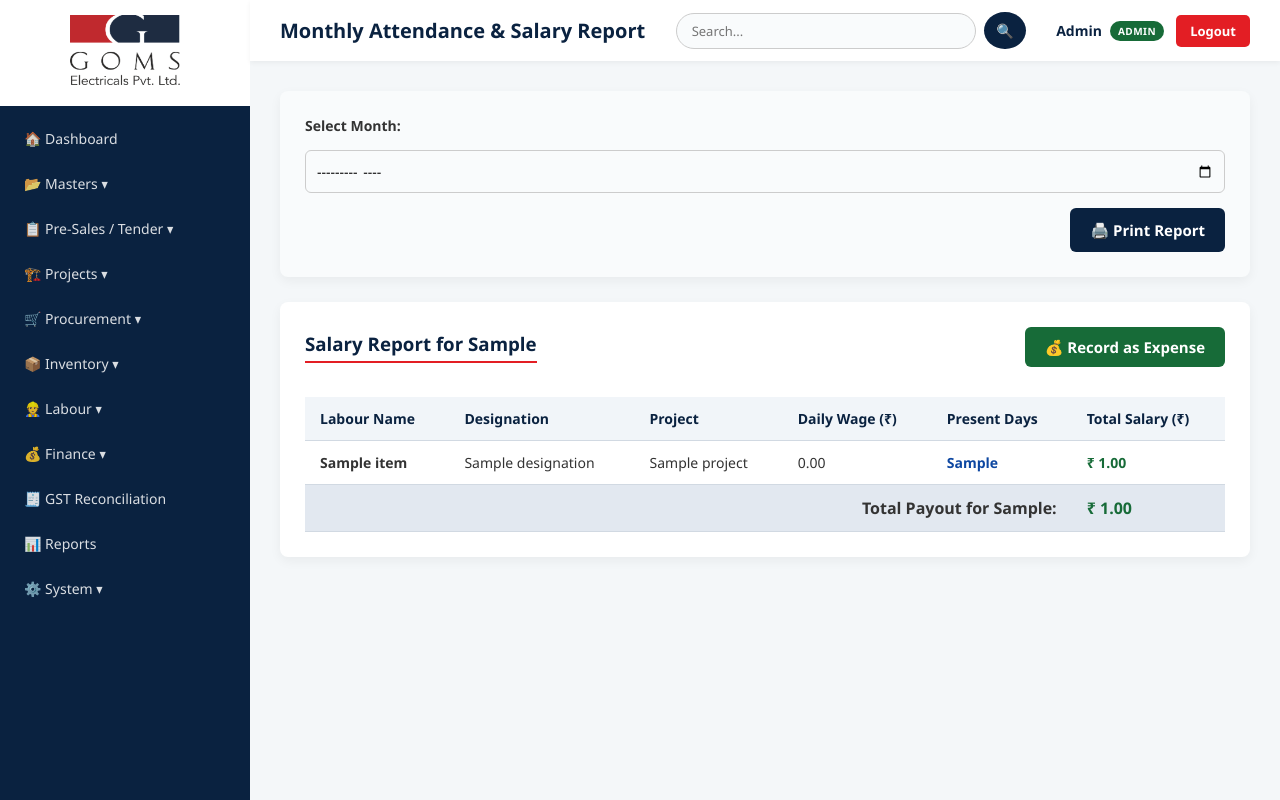
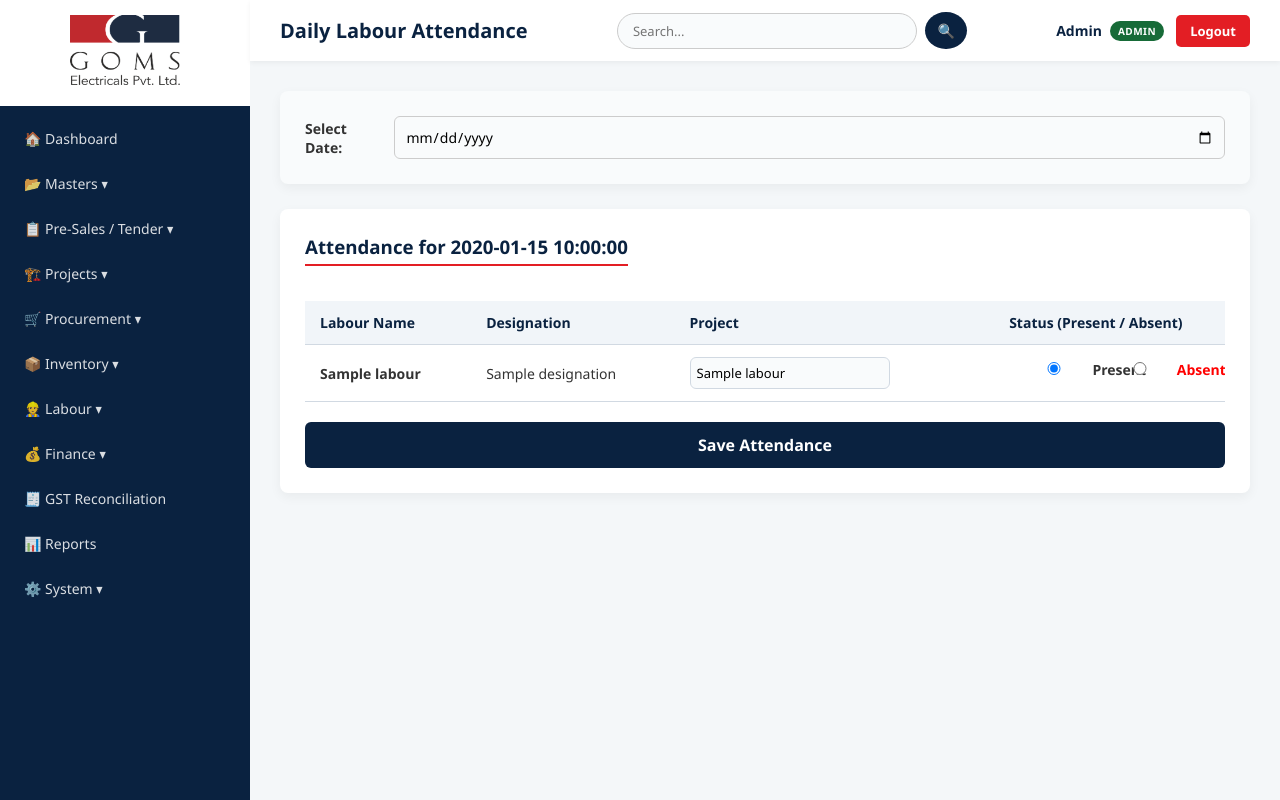
Before and after one commit to Thileepanas/goms-erp, a Flask app: template templates/attendance.html in a window 1280 px wide. Run offline with Flask 3, Linux system fonts and the light colour scheme; a user stored in the database is signed in; tables that the repository leaves empty hold one stand-in row (values such as "Sample post"); the template is opened without the code that fills it: most values are stand-ins (such as "Sample title", 1, 10 or a date in 2020).

Commit message:
Refactor attendance.html for daily attendance tracking
Updated attendance template to mark daily attendance and added functionality for selecting date. Removed salary report section and adjusted form structure.

```diff
--- a/templates/attendance.html
+++ b/templates/attendance.html
@@ -1,30 +1,20 @@
 {% extends "base.html" %}
-{% block title %}Salary Report{% endblock %}
-{% block page_title %}Monthly Attendance & Salary Report{% endblock %}
+{% block title %}Mark Attendance{% endblock %}
+{% block page_title %}Daily Labour Attendance{% endblock %}
 
 {% block content %}
 <div class="card no-print" style="background: #f9fbfc;">
-    <form method="GET" style="display: flex; gap: 15px; align-items: center; flex-wrap: wrap;">
-        <label style="margin: 0; font-weight: bold;">Select Month:</label>
-        <input type="month" name="month" value="{{ selected_month }}" onchange="this.form.submit()" style="padding: 10px; border-radius: 6px; border: 1px solid #ccc;">
-        <button onclick="window.print()" type="button" class="btn" style="margin-left: auto; background: #0a2240;">🖨️ Print Report</button>
+    <form method="GET" style="display: flex; gap: 15px; align-items: center;">
+        <label style="margin: 0; font-weight: bold;">Select Date:</label>
+        <input type="date" name="date" value="{{ selected_date }}" onchange="this.form.submit()" style="padding: 10px; border-radius: 6px; border: 1px solid #ccc;">
     </form>
 </div>
 
+<form method="POST">
+    <input type="hidden" name="attendance_date" value="{{ selected_date }}">
     <div class="card">
-    <div style="display: flex; justify-content: space-between; align-items: center; margin-bottom: 15px;">
-        <h3 style="margin: 0;">Salary Report for {{ selected_month }}</h3>
-
-        <!-- NEW: Pay Salary Button -->
-        {% if report_data and ns.total_payout > 0 %}
-        <form method="POST" action="{{ url_for('pay_labour_salary') }}" onsubmit="return confirm('Save this total amount as an Expense in Accounts?');">
-            <input type="hidden" name="month" value="{{ selected_month }}">
-            <input type="hidden" name="total_amount" value="{{ ns.total_payout }}">
-            <button type="submit" class="btn" style="background: #176b38; padding: 10px 20px;">💰 Record as Expense</button>
-        </form>
-        {% endif %}
-    </div>
-
+        <!-- FIX: Date Format applied -->
+        <h3>Attendance for {{ selected_date | dateformat }}</h3>
         <div class="table-wrap">
             <table>
                 <thead>
@@ -32,34 +22,36 @@
                         <th>Labour Name</th>
                         <th>Designation</th>
                         <th>Project</th>
-                    <th>Daily Wage (₹)</th>
-                    <th>Present Days</th>
-                    <th>Total Salary (₹)</th>
+                        <th style="text-align: center;">Status (Present / Absent)</th>
                     </tr>
                 </thead>
                 <tbody>
-                {% set ns = namespace(total_payout=0) %}
-                {% for item in report_data %}
-                    {% set ns.total_payout = ns.total_payout + (item.total_salary or 0) %}
+                    {% for l in labours %}
+                    {% set current_status = att_dict.get(l['id']|string) %}
                     <tr>
-                    <td><strong>{{ item.name }}</strong></td>
-                    <td>{{ item.designation or '-' }}</td>
-                    <td>{{ item.project or '-' }}</td>
-                    <td>{{ (item.wage or 0) | inr }}</td>
-                    <td style="font-weight: bold; color: #0d47a1;">{{ item.present_days }}</td>
-                    <td style="font-weight: bold; color: #176b38;">₹ {{ (item.total_salary or 0) | inr }}</td>
+                        <td><strong>{{ l['labour_name'] }}</strong></td>
+                        <td>{{ l['designation'] or '-' }}</td>
+                        <td>
+                            <input type="text" name="project_{{ l['id'] }}" value="{{ current_status['project_name'] if current_status else (l['project_name'] or '') }}" placeholder="Project Name" style="padding: 6px; font-size: 13px; width: 100%; max-width: 200px;">
+                        </td>
+                        <td style="text-align: center; white-space: nowrap;">
+                            <label style="display: inline-block; margin-right: 15px; cursor: pointer;">
+                                <input type="radio" name="status_{{ l['id'] }}" value="Present" {% if current_status and current_status['status'] == 'Present' %}checked{% elif not current_status %}checked{% endif %}> Present
+                            </label>
+                            <label style="display: inline-block; cursor: pointer; color: red;">
+                                <input type="radio" name="status_{{ l['id'] }}" value="Absent" {% if current_status and current_status['status'] == 'Absent' %}checked{% endif %}> Absent
+                            </label>
+                        </td>
                     </tr>
                     {% else %}
-                <tr><td colspan="6" style="text-align: center;">No data found for this month.</td></tr>
+                    <tr><td colspan="4" style="text-align: center;">No labourers added yet. Please add labour first.</td></tr>
                     {% endfor %}
                 </tbody>
-            <tfoot>
-                <tr style="background: #e2e8f0;">
-                    <td colspan="5" style="text-align: right; font-weight: bold; font-size: 16px;">Total Payout for {{ selected_month }}:</td>
-                    <td style="font-weight: bold; font-size: 16px; color: #176b38;">₹ {{ ns.total_payout | inr }}</td>
-                </tr>
-            </tfoot>
             </table>
         </div>
+        {% if labours %}
+        <button type="submit" class="btn" style="margin-top: 20px; width: 100%; font-size: 16px; padding: 12px;">Save Attendance</button>
+        {% endif %}
     </div>
+</form>
 {% endblock %}
```
Lines whose indentation alone changed are shown as unchanged.
